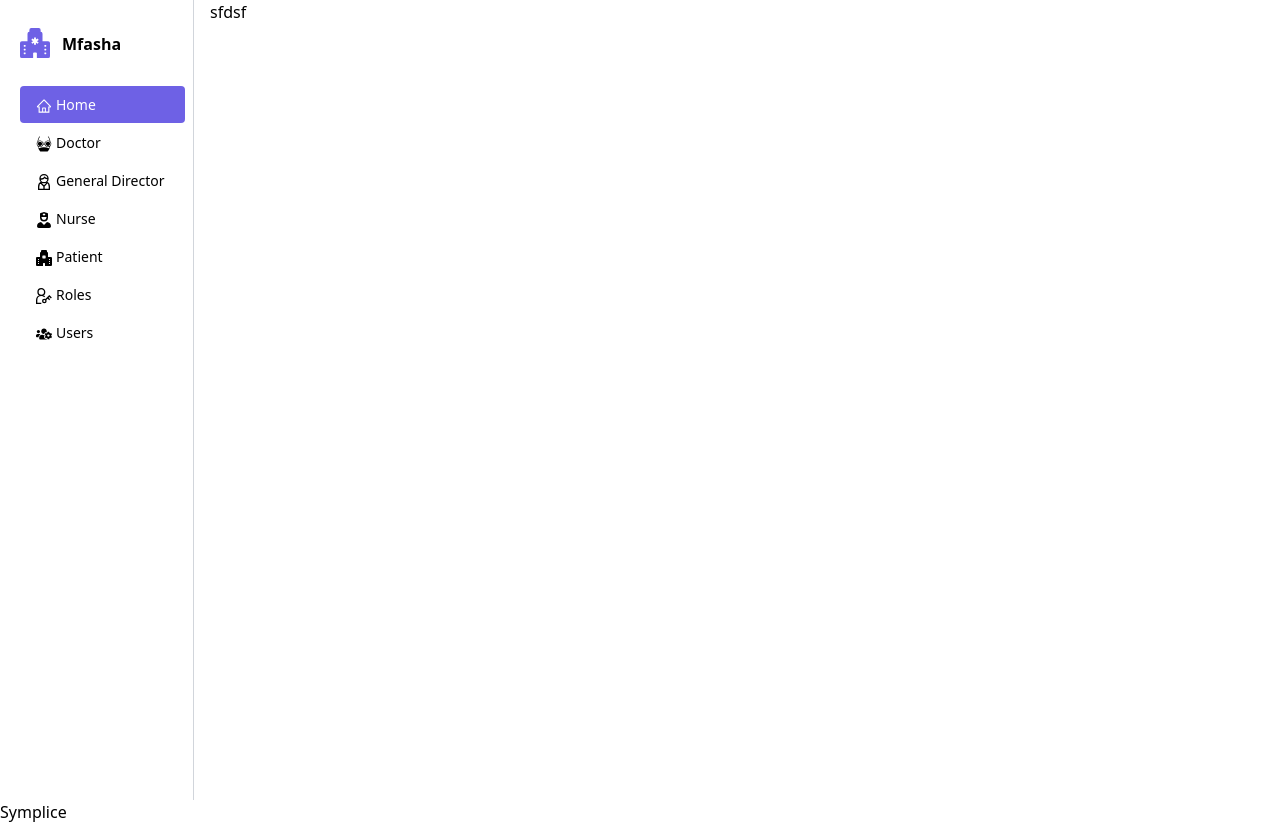
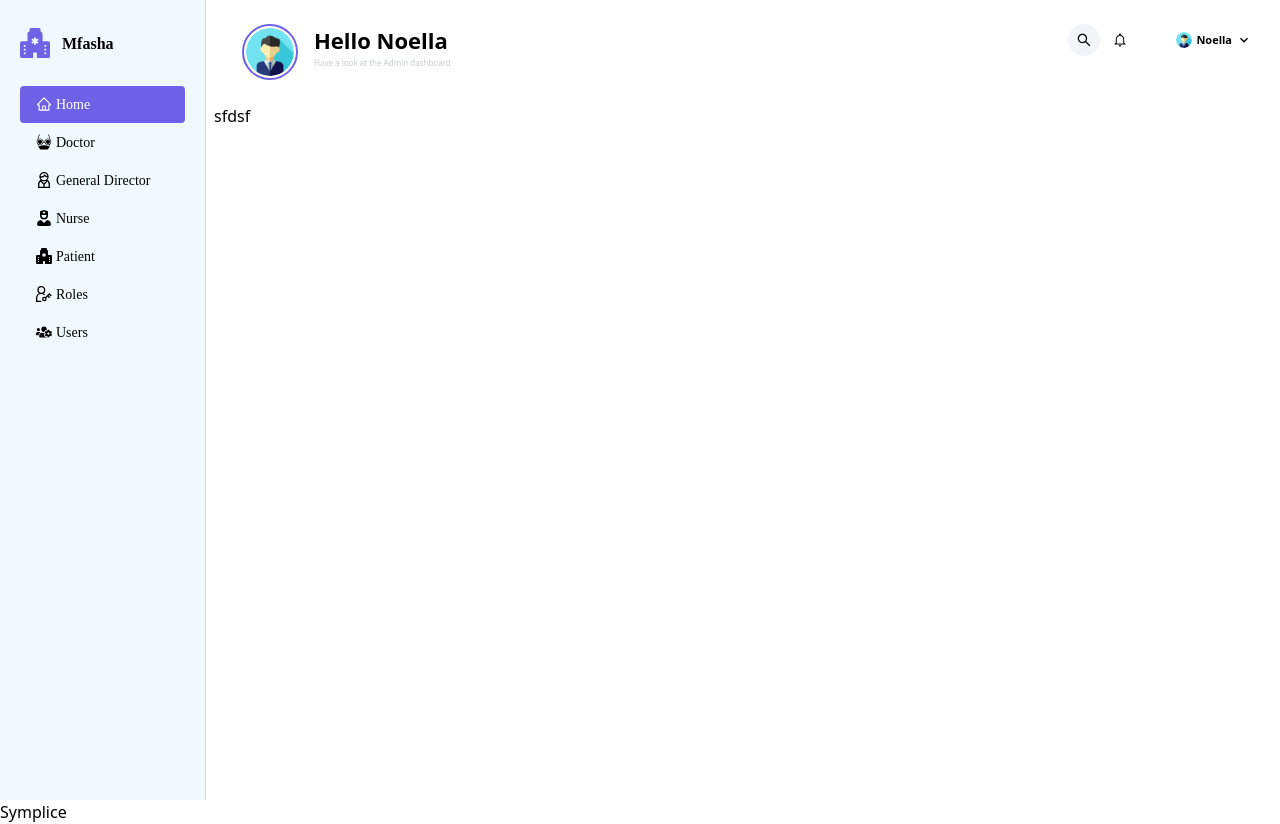
Before and after one commit to symplice-nunu/mfasha, a React (Create React App) app: page /dashboard in a window 1280 px wide. Built offline with nearby package versions, Linux system fonts and the light colour scheme.

Commit message:
feat: creating navbar

```diff
--- a/src/Components/PageLayout.jsx
+++ b/src/Components/PageLayout.jsx
@@ -2,13 +2,17 @@ import React from 'react'
 import { Outlet } from 'react-router-dom'
 import Footer from './Sections/Footer'
 import Sidebar from './Sections/Sidebar'
+import Navbar from './Sections/Navbar'
 
 export default function PageLayout() {
   return (
     <>
       <div className='flex gap-2'>
-      <div><Sidebar /></div>
-      <div><Outlet/></div>
+        <div><Sidebar /></div>
+        <div className='w-full'>
+          <div><Navbar /></div>
+          <div><Outlet/></div>
+        </div>
       </div>
       <Footer/>
     </>
--- a/src/Components/Sections/Navbar.jsx
+++ b/src/Components/Sections/Navbar.jsx
@@ -1,9 +1,42 @@
-import React from 'react'
+import React from 'react';
+import Profile from '../../images/profile.png';
+import { AiOutlineSearch } from 'react-icons/ai';
+import { IoMdNotificationsOutline } from 'react-icons/io';
+import { MdKeyboardArrowDown } from 'react-icons/md';
 
 export default function Navbar() {
   return (
-    <div>
-
+    <div className='my-6 mx-7'>
+      <div className='flex justify-between'>
+        <div className='flex gap-4'>
+          <div className='border-2 border-[#6e62e5] rounded-full p-[2px]'>
+            <img src={Profile} className='rounded-full h-12' alt='User Profile' />
+          </div>
+          <div>
+            <div className='font-bold text-[22px] font-[Times New Roman]'>Hello Noella</div>
+            <div className='text-[8px] text-[#c9ccd1] font-[Times New Roman]'>Have a look at the Admin dashboard</div>
+          </div>
+        </div>
+        <div className='flex gap-12'>
+          <div className='flex gap-3'>
+            <div className='bg-[#f3f4f8] p-2 rounded-full h-8 w-8'>
+              <AiOutlineSearch />
+            </div>
+            <div className='pt-2'>
+              <IoMdNotificationsOutline />
+            </div>
+          </div>
+          <div className='flex gap-1 pt-2'>
+            <div>
+              <img src={Profile} className='rounded-full h-4' alt='User Profile' />
+            </div>
+            <div className='text-[11px] font-bold font-[Times New Roman]'>Noella</div>
+            <div>
+              <MdKeyboardArrowDown />
+            </div>
+          </div>
+        </div>
+      </div>
     </div>
-  )
+  );
 }
--- a/src/Components/Sections/Sidebar.jsx
+++ b/src/Components/Sections/Sidebar.jsx
@@ -6,20 +6,20 @@ export default function Sidebar() {
   const location = useLocation();
   const active = location.pathname
   return (
-    <div className=' ml-5'>
+    <div className=' pl-5 bg-[#f0f9ff]'>
       <div className='flex'>
       <div>
         <div className='flex gap-3 my-7'>
-          <div><BsHospitalFill className='text-[30px] text-[#6e61e5]' /></div>
-          <div className='mt-1 font-bold'>Mfasha</div>
+          <div><BsHospitalFill className='text-[30px] text-[#6e62e5]' /></div>
+          <div className='mt-1 font-bold font-[Timenewromans]'>Mfasha</div>
         </div>
         <div className='w-[165px]'>
           {
             SidebarData.map((item) => {
               return(
                 <Link to={item.Path}>
-                  <div className={`${active === item.Path ? "bg-[#6e61e5] text-white" : null} flex gap-1 mb-[1px] hover:text-white py-[8px] px-4 hover:bg-[#6e61e5] rounded`}>
-                    <div className='pt-1'>{item.icon}</div>
+                  <div className={`${active === item.Path ? "bg-[#6e61e5] text-white" : null} flex gap-1 mb-[1px] font-[Timenewromans] hover:text-white py-[8px] px-4 hover:bg-[#6e61e5] rounded`}>
+                    <div className='pt-[2px]'>{item.icon}</div>
                     <div className='text-[14px] '>{item.Name}</div>
                   </div>
                 </Link>
@@ -29,7 +29,7 @@ export default function Sidebar() {
         </div>
       </div>
       <div>
-        <div className='bg-gray-300 w-[1px] h-screen mx-2'></div>
+        <div className='bg-gray-300 w-[1px] h-screen ml-5'></div>
       </div>
       </div>
     </div>
```
Also changed, not shown: src/images/profile.png (added).
